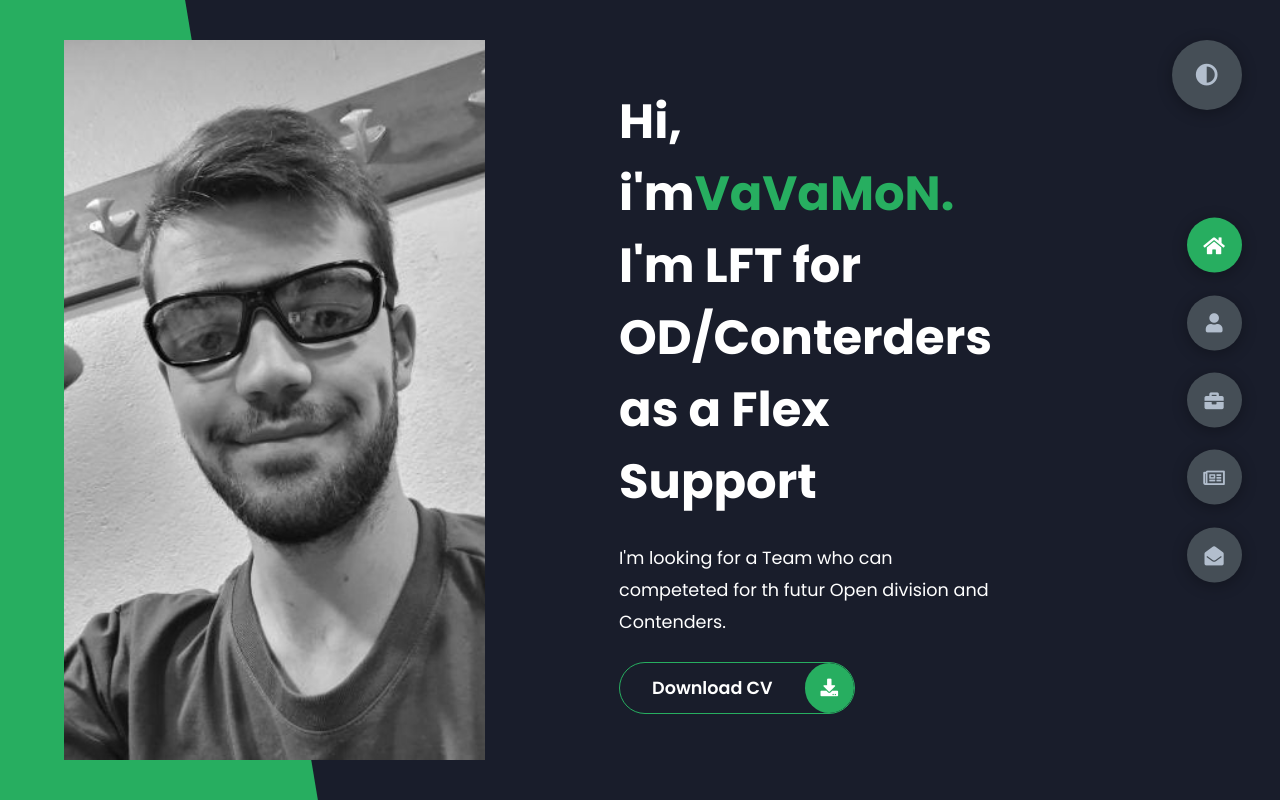
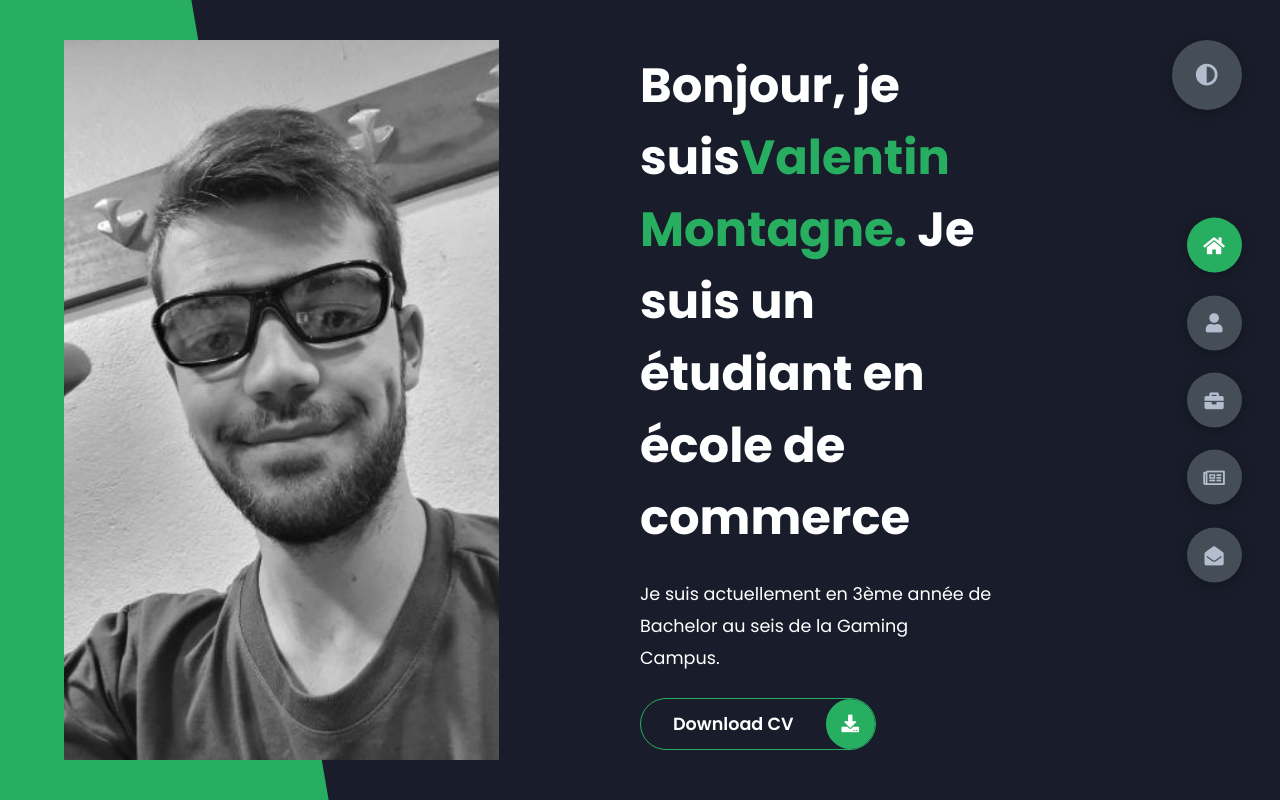
Before and after one commit to VaVaMoN26/projetPhp, a PHP site: page / in a window 1280 px wide. Run offline with PHP 8.4, Linux system fonts and the light colour scheme.

Commit message:
modif portfolio

```diff
--- a/index.html
+++ b/index.html
@@ -22,11 +22,11 @@
             </div>
             <div class="right-header">
                 <h1 class="name">
-                    Hi, i'm<span>VaVaMoN.</span>
-                    I'm LFT for OD/Conterders as a Flex Support
+                   Bonjour, je suis<span>Valentin Montagne.</span>
+                    Je suis un étudiant en école de commerce
                 </h1>
                 <p>
-                    I'm looking for a Team who can competeted for th futur Open division and Contenders.
+                   Je suis actuellement en 3ème année de Bachelor au seis de la Gaming Campus.
                 </p>
                 <div class="btn-con">
                     <a href="" class="main-btn">
@@ -40,15 +40,13 @@
     <main>
         <section class="container about" id="about">
             <div class="main-title">
-                <h2>About <span>me</span><span class="bg-text">my stats</span></h2>
+                <h2>A propos de <span>moi</span><span class="bg-text">my stats</span></h2>
             </div>
             <div class="about-container">
                 <div class="left-about">
-                    <h4>Achievement</h4>
+                    <h4>Mon Parcour</h4>
                     <p>
-                        In 2020, I played for Pestige Sakura in 4k2 for 3 month after this i took a break to tryhard the ladder. In 2021 i got the opportunities to play with orks GP Black
-                        in 4K5, i played for 2 month.  <br /> <br /> After this Ceadus decide to create a really good roster who can play in the ALL for one and more.. in 4K5. With orks GP White
-                        we were qualified for the lan in Paris we won our first match in stage.
+                        Détenteur d'un BAC STI2D en 2020 et étant un fan de jeux vidéo j'ai pris le choix de partir faire mes études en école de commerce au Gaming Campus  <br /> <br /> Ce qui m'a beaucoup plus au Gaming Campus est d'apprendre avec la pédagogie par projet tout comme la STI2D, Je suis actuellement en 3èmes années de GBS et j'ai plein de projet réussi derrière moi.
                     </p>
                     <div class="btn-con">
                         <a href="#" class="main-btn">
@@ -60,44 +58,44 @@
                 <div class="right-about">
                     <div class="about-item">
                         <div class="abt-text">
-                            <p class="large-text">4497 Sr</p>
-                            <p class="small-text">Elo Peak in <br /> Support</p>
+                            <p class="large-text">24</p>
+                            <p class="small-text">Projets <br /> Réalisés</p>
                         </div>
                     </div>
                     <div class="about-item">
                         <div class="abt-text">
-                            <p class="large-text">400H+</p>
-                            <p class="small-text">Time in <br /> Scrim</p>
+                            <p class="large-text">6 Mois</p>
+                            <p class="small-text">De stage en <br /> Communication</p>
                         </div>
                     </div>
                     <div class="about-item">
                         <div class="abt-text">
-                            <p class="large-text">Flex Support</p>
-                            <p class="small-text">Ana / Zen<br />Bap / Kiriko</p>
+                            <p class="large-text">4 Mois </p>
+                            <p class="small-text">de Stage<br />en tant que manager esport</p>
                         </div>
                     </div>
                     <div class="about-item">
                         <div class="abt-text">
-                            <p class="large-text">Reference</p>
-                            <p class="small-text">Ceadus <br /> Crunk</p>
+                            <p class="large-text"></p>
+                            <p class="small-text"><br /></p>
                         </div>
                     </div>
                 </div>
             </div>
             <div class="about-stats">
-                <h4 class="stat-title">My hero capacity</h4>
+                <h4 class="stat-title">Mes Comptétences</h4>
                 <div class="progress-bars">
                     <div class="progress-bar">
-                        <p class="prog-title">Ana</p>
+                        <p class="prog-title">Outils de Communication</p>
                         <div class="progress-con">
-                            <p class="prog-text">85%</p>
+                            <p class="prog-text">80%%</p>
                             <div class="progress">
                                 <span class="html"></span>
                             </div>
                         </div>
                     </div>
                     <div class="progress-bar">
-                        <p class="prog-title">Zen</p>
+                        <p class="prog-title">Suite Google</p>
                         <div class="progress-con">
                             <p class="prog-text">95%</p>
                             <div class="progress">
@@ -149,70 +147,70 @@
                     <div class="tl-icon">
                         <i class="fas fa-briefcase"></i>
                     </div>
-                    <p class="tl-duration">2019</p>
-                    <h5>Playing Overwatch for the first Time<span></span></h5>
+                    <p class="tl-duration">2019-2020</p>
+                    <h5>Terminal STI2D<span></span></h5>
                     <p>
-                        Discorvering the game and the all role
+                        Obtention du BAC STI2D
                     </p>
                 </div>
                 <div class="timeline-item">
                     <div class="tl-icon">
                         <i class="fas fa-briefcase"></i>
                     </div>
-                    <p class="tl-duration">2008 - 2011</p>
-                    <h5>Software Engineer<span> - Boogle, Inc.</span></h5>
+                    <p class="tl-duration">2020-2021</p>
+                    <h5>1er année de Bachelor<span> Gaming Campus</span></h5>
                     <p>
-                        Lorem ipsum dolor sit amet consectetur adipisicing elit. Saepe quasi vero fugit.
+                       Première année en tant que GBS au seins de la Gaming Campus, découverte de la pédagogie par projet
                     </p>
                 </div>
                 <div class="timeline-item">
                     <div class="tl-icon">
                         <i class="fas fa-briefcase"></i>
                     </div>
-                    <p class="tl-duration">2016 - 2017</p>
-                    <h5>C++ Programmer<span> - Slime Tech</span></h5>
+                    <p class="tl-duration">2021-2022</p>
+                    <h5>2ème année de Bachelor<span> Gaming Campus</span></h5>
                     <p>
-                        Lorem ipsum dolor sit amet consectetur adipisicing elit. Saepe quasi vero fugit.
+                        2ème année en tant que GBS au seins de la Gaming Campus
                     </p>
                 </div>
                 <div class="timeline-item">
                     <div class="tl-icon">
                         <i class="fas fa-briefcase"></i>
                     </div>
-                    <p class="tl-duration">2009 - 2013</p>
-                    <h5>Business Degree<span> - Sussex University</span></h5>
+                    <p class="tl-duration">2022-2023 PRESENT</p>
+                    <h5>3ème année de Bachelor<span> Gaming Campus</span></h5>
                     <p>
-                        Lorem ipsum dolor sit amet consectetur adipisicing elit. Saepe quasi vero fugit.
+                        3ème année en tant que GBS au seins de la Gaming Campus, validation du diplôme
                     </p>
                 </div>
                 <div class="timeline-item">
                     <div class="tl-icon">
                         <i class="fas fa-briefcase"></i>
                     </div>
-                    <p class="tl-duration">2013 - 2016</p>
-                    <h5>Computer Science Degree<span> - Brookes University</span></h5>
+                    <p class="tl-duration"></p>
+                    <h5><span></span></h5>
                     <p>
-                        Lorem ipsum dolor sit amet consectetur adipisicing elit. Saepe quasi vero fugit.
+
                     </p>
                 </div>
                 <div class="timeline-item">
                     <div class="tl-icon">
                         <i class="fas fa-briefcase"></i>
                     </div>
-                    <p class="tl-duration">2017 - present</p>
-                    <h5>3d Animation<span> - Brighton University</span></h5>
+                    <p class="tl-duration"></p>
+                    <h5><span> </span></h5>
                     <p>
-                        Lorem ipsum dolor sit amet consectetur adipisicing elit. Saepe quasi vero fugit.
+
                     </p>
                 </div>
             </div>
         </section>
         <section class="container" id="portfolio">
             <div class="main-title">
-                <h2>My <span>Portfolio</span><span class="bg-text">My Work</span></h2>
+                <h2>Mon <span>Portfolio</span><span class="bg-text"></span></h2>
             </div>
             <p class="port-text">
-                Here is some of my work that I've done in various programming languages.
+                Ici quelque projet que j'ai pu réalisés ces dernière années
             </p>
             <div class="portfolios">
                 <div class="portfolio-item">
@@ -239,7 +237,7 @@
                         <img src="img/port2.jpg" alt="">
                     </div>
                     <div class="hover-items">
-                        <h3>Project Source</h3>
+                        <h3>E-Commerce</h3>
                         <div class="icons">
                             <a href="#" class="icon">
                                 <i class="fab fa-github"></i>
--- a/styles/styles.css
+++ b/styles/styles.css
@@ -309,22 +309,22 @@
   width: 60%;
 }
 .about-stats .progress-bars .progress-bar .progress-con .progress .html {
-  width: 85%;
+  width: 80%;
 }
 .about-stats .progress-bars .progress-bar .progress-con .progress .css {
   width: 95%;
 }
 .about-stats .progress-bars .progress-bar .progress-con .progress .js {
-  width: 70%;
+  width: 80%;
 }
 .about-stats .progress-bars .progress-bar .progress-con .progress .react {
-  width: 90%;
+  width: 10%;
 }
 .about-stats .progress-bars .progress-bar .progress-con .progress .node {
-  width: 10%;
+  width: 100%;
 }
 .about-stats .progress-bars .progress-bar .progress-con .progress .python {
-  width: 65%;
+  width: 0%;
 }
 
 .stat-title {
```
Also changed, not shown: other parts of index.html (+14 -14 lines).
